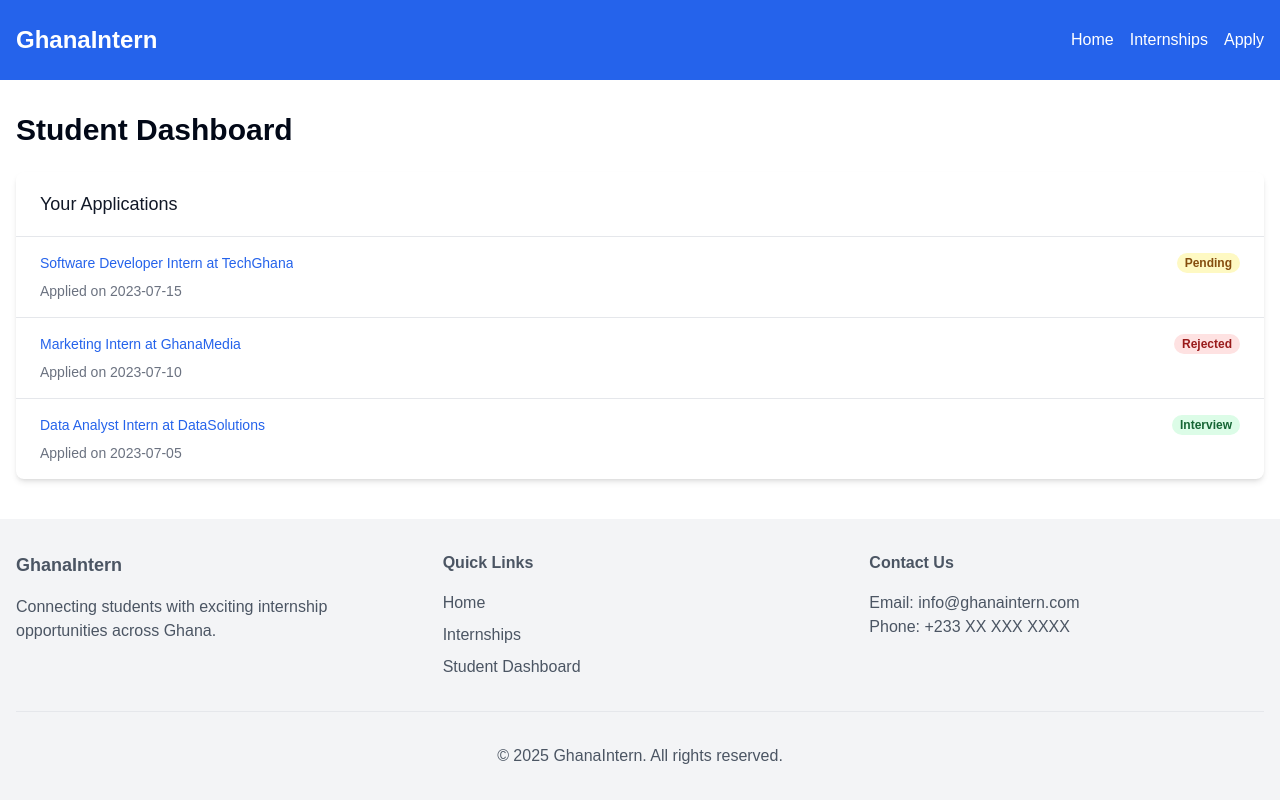
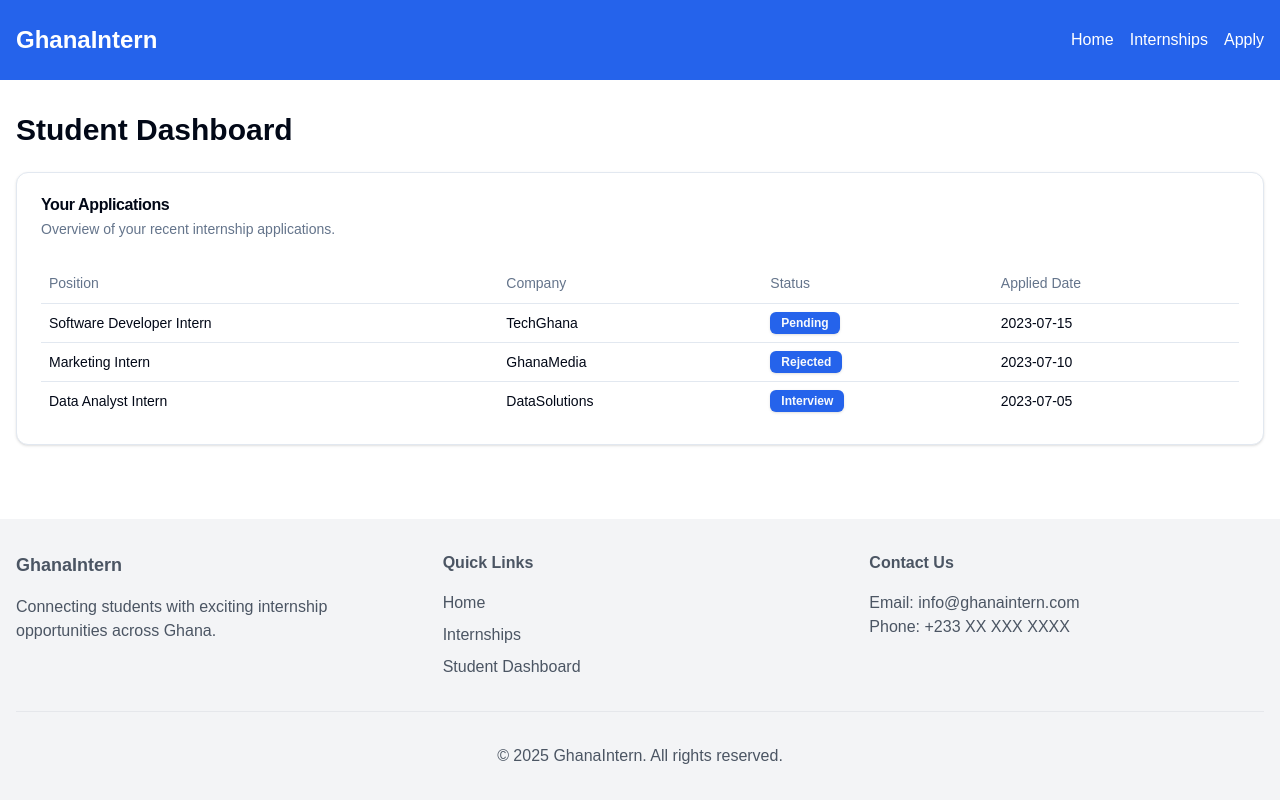
Before and after one commit to harryyking/InternWithUs, a Next.js app: page /dashboard in a window 1280 px wide. Built offline with nearby package versions, Linux system fonts and the light colour scheme; a web font is replaced by a local one.

Commit message:
new dashboard

```diff
--- a/app/dashboard/page.tsx
+++ b/app/dashboard/page.tsx
@@ -1,6 +1,9 @@
 "use client"
 
 import { useState } from "react"
+import { Card, CardHeader, CardTitle, CardDescription, CardContent } from "@/components/ui/card"
+import { Badge } from "@/components/ui/badge"
+import { Table, TableHeader, TableRow, TableHead, TableBody, TableCell } from "@/components/ui/table"
 
 // Mock data for applications
 const mockApplications = [
@@ -15,43 +18,42 @@
   return (
     <div className="container mx-auto px-4 py-8">
       <h1 className="text-3xl font-bold mb-6">Student Dashboard</h1>
-      <div className="bg-white shadow-md rounded-lg overflow-hidden">
-        <div className="px-4 py-5 sm:px-6">
-          <h2 className="text-lg leading-6 font-medium text-gray-900">Your Applications</h2>
-        </div>
-        <div className="border-t border-gray-200">
-          <ul className="divide-y divide-gray-200">
-            {applications.map((application) => (
-              <li key={application.id} className="px-4 py-4 sm:px-6">
-                <div className="flex items-center justify-between">
-                  <div className="text-sm font-medium text-blue-600 truncate">
-                    {application.position} at {application.company}
-                  </div>
-                  <div className="ml-2 flex-shrink-0 flex">
-                    <span
-                      className={`px-2 inline-flex text-xs leading-5 font-semibold rounded-full
-                      ${
-                        application.status === "Pending"
-                          ? "bg-yellow-100 text-yellow-800"
-                          : application.status === "Rejected"
-                            ? "bg-red-100 text-red-800"
-                            : "bg-green-100 text-green-800"
-                      }`}
+      <Card>
+        <CardHeader>
+          <CardTitle>Your Applications</CardTitle>
+          <CardDescription>Overview of your recent internship applications.</CardDescription>
+        </CardHeader>
+        <CardContent>
+          <Table>
+            <TableHeader>
+              <TableRow>
+                <TableHead>Position</TableHead>
+                <TableHead>Company</TableHead>
+                <TableHead>Status</TableHead>
+                <TableHead>Applied Date</TableHead>
+              </TableRow>
+            </TableHeader>
+            <TableBody>
+              {applications.map((application) => (
+                <TableRow key={application.id}>
+                  <TableCell className="font-medium">{application.position}</TableCell>
+                  <TableCell>{application.company}</TableCell>
+                  <TableCell>
+                    <Badge
+                      variant={
+                        "default"
+                      }
                     >
                       {application.status}
-                    </span>
-                  </div>
-                </div>
-                <div className="mt-2 sm:flex sm:justify-between">
-                  <div className="sm:flex">
-                    <p className="flex items-center text-sm text-gray-500">Applied on {application.appliedDate}</p>
-                  </div>
-                </div>
-              </li>
-            ))}
-          </ul>
-        </div>
-      </div>
+                    </Badge>
+                  </TableCell>
+                  <TableCell>{application.appliedDate}</TableCell>
+                </TableRow>
+              ))}
+            </TableBody>
+          </Table>
+        </CardContent>
+      </Card>
     </div>
   )
 }
--- /dev/null
+++ b/components/ui/table.tsx
@@ -0,0 +1,120 @@
+import * as React from "react"
+
+import { cn } from "@/lib/utils"
+
+const Table = React.forwardRef<
+  HTMLTableElement,
+  React.HTMLAttributes<HTMLTableElement>
+>(({ className, ...props }, ref) => (
+  <div className="relative w-full overflow-auto">
+    <table
+      ref={ref}
+      className={cn("w-full caption-bottom text-sm", className)}
+      {...props}
+    />
+  </div>
+))
+Table.displayName = "Table"
+
+const TableHeader = React.forwardRef<
+  HTMLTableSectionElement,
+  React.HTMLAttributes<HTMLTableSectionElement>
+>(({ className, ...props }, ref) => (
+  <thead ref={ref} className={cn("[&_tr]:border-b", className)} {...props} />
+))
+TableHeader.displayName = "TableHeader"
+
+const TableBody = React.forwardRef<
+  HTMLTableSectionElement,
+  React.HTMLAttributes<HTMLTableSectionElement>
+>(({ className, ...props }, ref) => (
+  <tbody
+    ref={ref}
+    className={cn("[&_tr:last-child]:border-0", className)}
+    {...props}
+  />
+))
+TableBody.displayName = "TableBody"
+
+const TableFooter = React.forwardRef<
+  HTMLTableSectionElement,
+  React.HTMLAttributes<HTMLTableSectionElement>
+>(({ className, ...props }, ref) => (
+  <tfoot
+    ref={ref}
+    className={cn(
+      "border-t bg-muted/50 font-medium [&>tr]:last:border-b-0",
+      className
+    )}
+    {...props}
+  />
+))
+TableFooter.displayName = "TableFooter"
+
+const TableRow = React.forwardRef<
+  HTMLTableRowElement,
+  React.HTMLAttributes<HTMLTableRowElement>
+>(({ className, ...props }, ref) => (
+  <tr
+    ref={ref}
+    className={cn(
+      "border-b transition-colors hover:bg-muted/50 data-[state=selected]:bg-muted",
+      className
+    )}
+    {...props}
+  />
+))
+TableRow.displayName = "TableRow"
+
+const TableHead = React.forwardRef<
+  HTMLTableCellElement,
+  React.ThHTMLAttributes<HTMLTableCellElement>
+>(({ className, ...props }, ref) => (
+  <th
+    ref={ref}
+    className={cn(
+      "h-10 px-2 text-left align-middle font-medium text-muted-foreground [&:has([role=checkbox])]:pr-0 [&>[role=checkbox]]:translate-y-[2px]",
+      className
+    )}
+    {...props}
+  />
+))
+TableHead.displayName = "TableHead"
+
+const TableCell = React.forwardRef<
+  HTMLTableCellElement,
+  React.TdHTMLAttributes<HTMLTableCellElement>
+>(({ className, ...props }, ref) => (
+  <td
+    ref={ref}
+    className={cn(
+      "p-2 align-middle [&:has([role=checkbox])]:pr-0 [&>[role=checkbox]]:translate-y-[2px]",
+      className
+    )}
+    {...props}
+  />
+))
+TableCell.displayName = "TableCell"
+
+const TableCaption = React.forwardRef<
+  HTMLTableCaptionElement,
+  React.HTMLAttributes<HTMLTableCaptionElement>
+>(({ className, ...props }, ref) => (
+  <caption
+    ref={ref}
+    className={cn("mt-4 text-sm text-muted-foreground", className)}
+    {...props}
+  />
+))
+TableCaption.displayName = "TableCaption"
+
+export {
+  Table,
+  TableHeader,
+  TableBody,
+  TableFooter,
+  TableHead,
+  TableRow,
+  TableCell,
+  TableCaption,
+}
```
